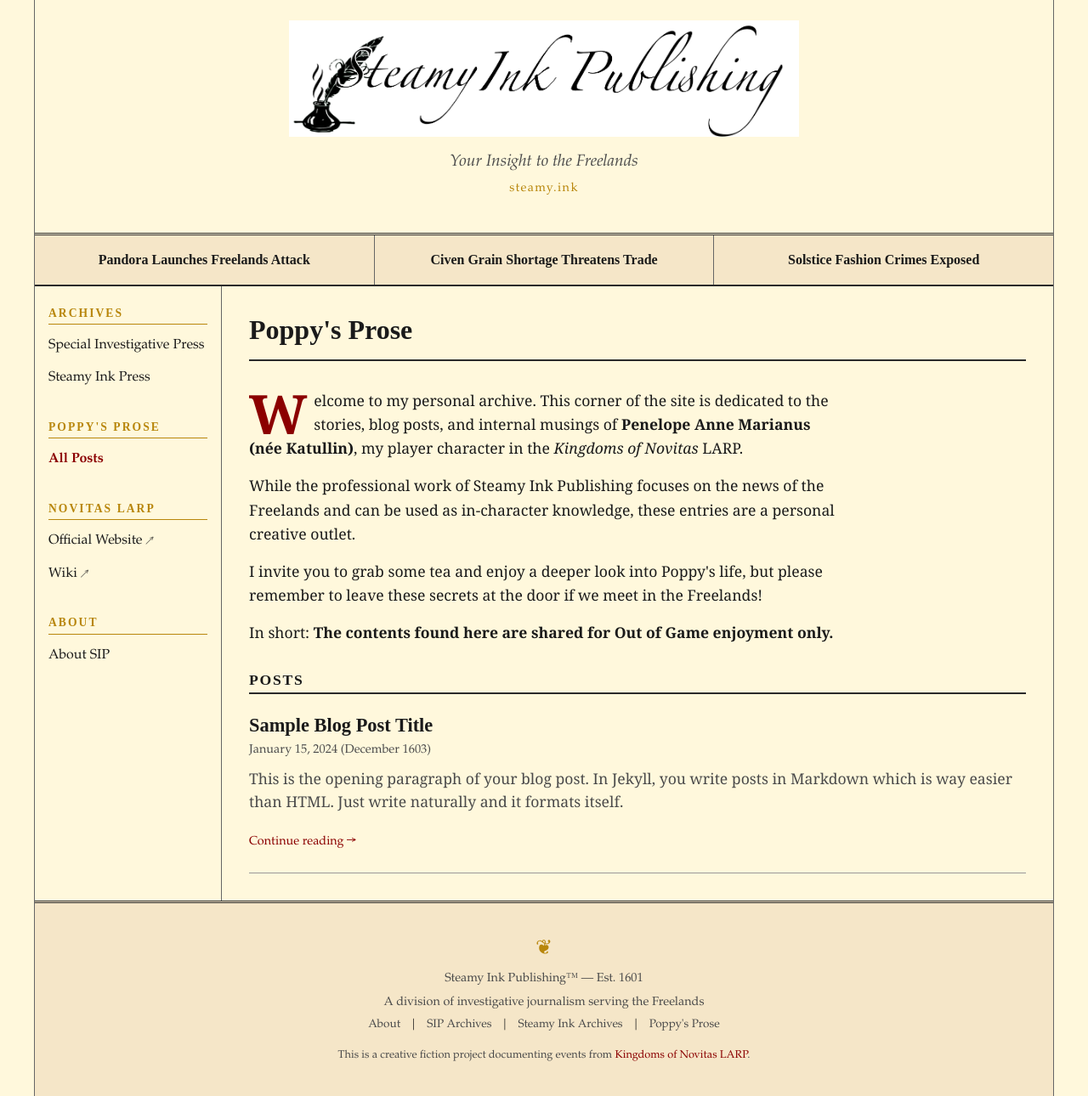
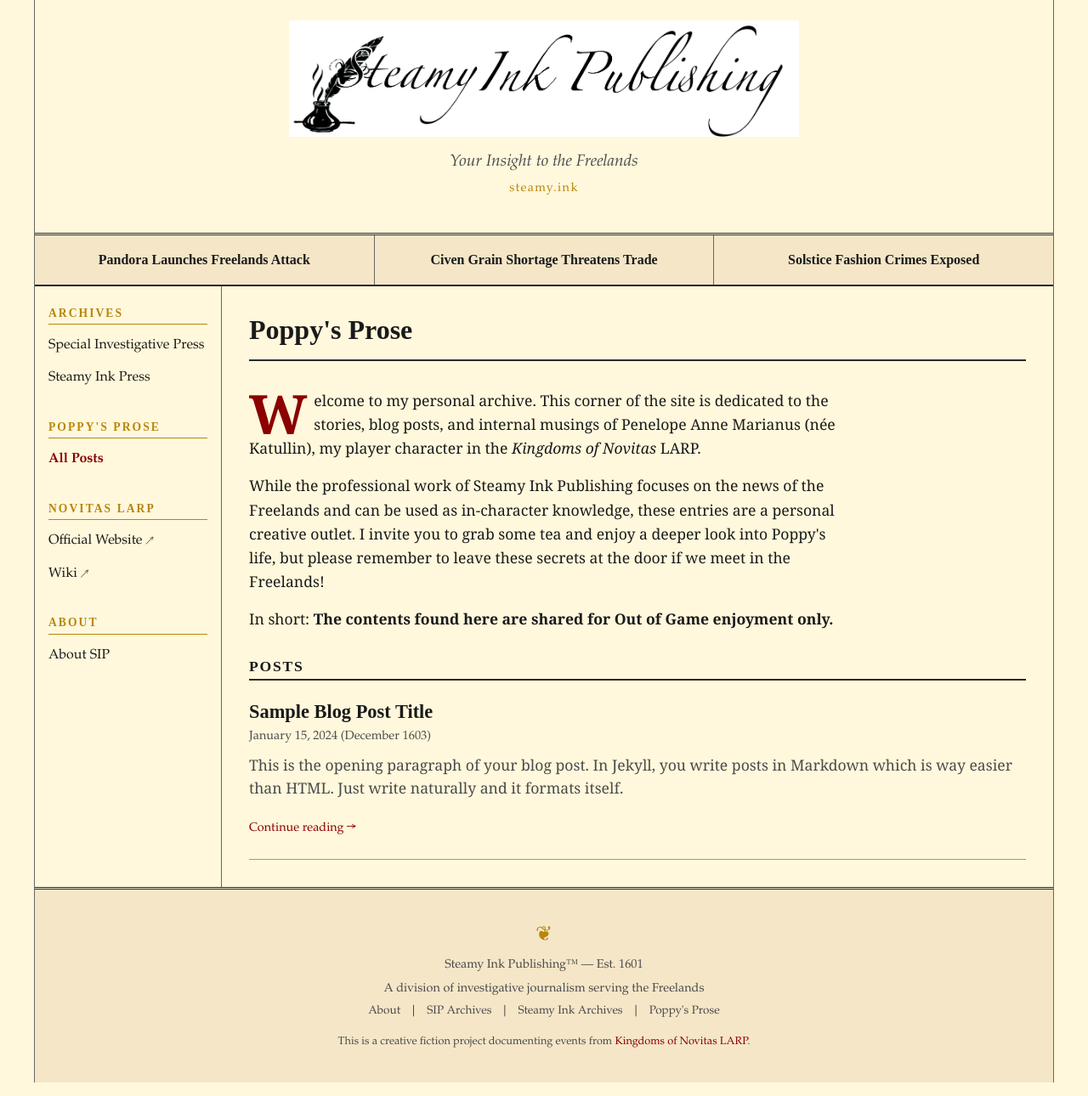
Before and after one commit to ftkatyowser/steamy-ink, a Jekyll site: the page built from blog.html, in a window 1280 px wide. Shown: the whole page at 85% size. Built offline with Jekyll 4.4.1, drawn with Linux system fonts in a browser that asks for light colours.

Commit message:
updated blog and added ssh

```diff
--- a/_config.yml
+++ b/_config.yml
@@ -5,6 +5,7 @@ description: >-
   Steamy Ink Publishing - Investigative journalism and community news
   from the Freelands. Home of Special Investigative Press and Steamy Ink Press.
 url: "https://steamy.ink"
+enforce_ssl: true
 baseurl: "" # Leave empty for custom domain
 
 # Build settings
--- a/blog.html
+++ b/blog.html
@@ -12,16 +12,13 @@ permalink: /blog/
 <div class="blog-intro" style="max-width: 700px; margin-bottom: 2rem;">
   <p class="drop-cap">
     Welcome to my personal archive. This corner of the site is dedicated to the
-    stories, blog posts, and internal musings of <strong>Penelope Anne Marianus (née Katullin)</strong>,
+    stories, blog posts, and internal musings of Penelope Anne Marianus (née Katullin),
     my player character in the <em>Kingdoms of Novitas</em> LARP.
   </p>
   <p>
     While the professional work of Steamy Ink Publishing focuses on the news of the
     Freelands and can be used as in-character knowledge, these entries are a personal
-    creative outlet.
-  </p>
-  <p>
-    I invite you to grab some tea and enjoy a deeper look into Poppy's life, but please
+    creative outlet. I invite you to grab some tea and enjoy a deeper look into Poppy's life, but please
     remember to leave these secrets at the door if we meet in the Freelands!
   </p>
   <p>
```
Also changed, not shown: other parts of blog.html (+1 -1 lines).
